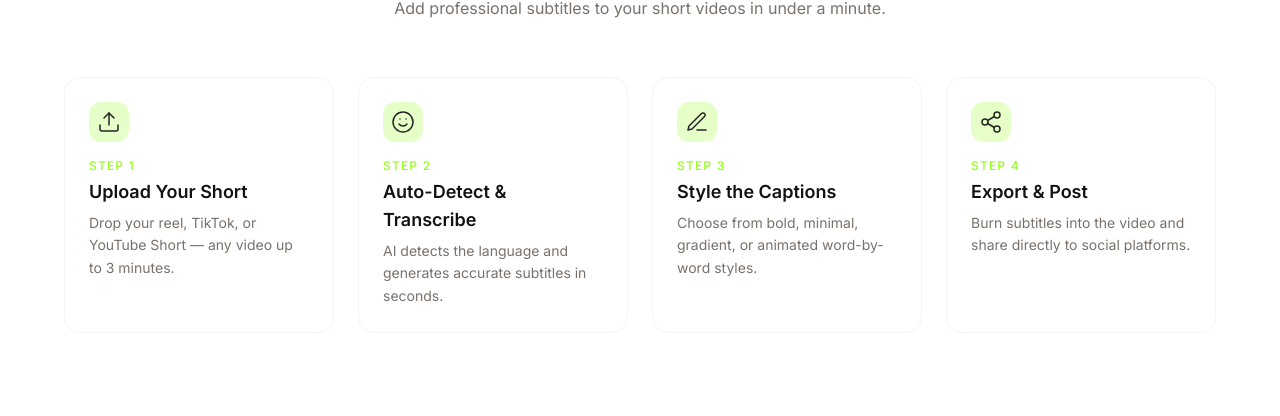
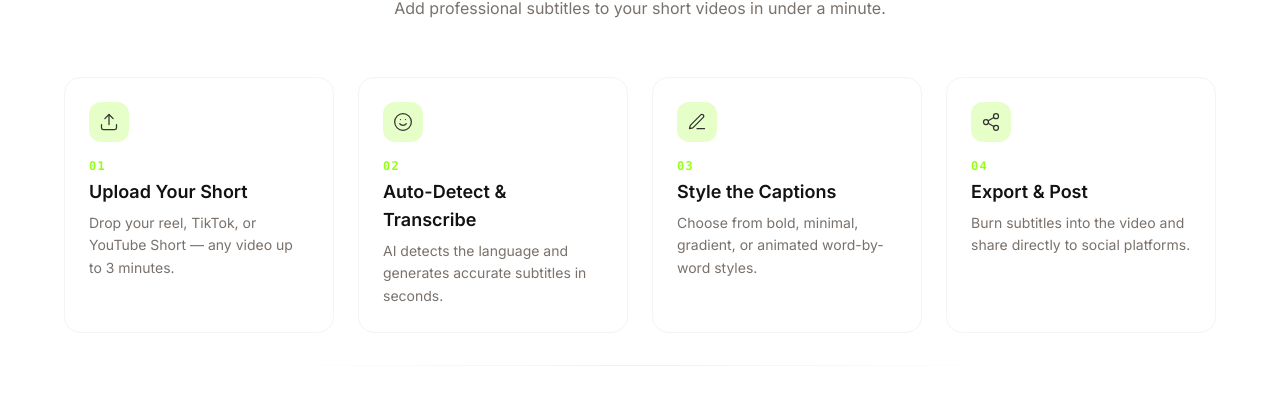
Before and after one commit to g0dmax55/saas, a Next.js app in the folder frontend/: page / in a window 1280 px wide. Shown: the part 360-776 px from the top of the page. Built offline with nearby package versions, Linux system fonts and the light colour scheme.

Commit message:
feat: add Framer Motion scroll animations to How It Works section
- Steps stagger fade+slide up on scroll using useInView
- Heading animates in first, then 4 step cards cascade with 0.12s delay
- Hover lift effect (y: -4px) with gradient glow overlay
- Connecting gradient line below steps on desktop

```diff
--- a/frontend/src/components/how-it-works.tsx
+++ b/frontend/src/components/how-it-works.tsx
@@ -1,12 +1,16 @@
 "use client";
+
+import { useRef } from "react";
+import { motion, useInView } from "framer-motion";
 
 const STEPS = [
   {
-    number: 1,
+    number: "01",
     title: "Upload Your Short",
-    description: "Drop your reel, TikTok, or YouTube Short — any video up to 3 minutes.",
+    description:
+      "Drop your reel, TikTok, or YouTube Short — any video up to 3 minutes.",
     icon: (
-      <svg width="24" height="24" viewBox="0 0 24 24" fill="none" stroke="currentColor" strokeWidth="1.5" strokeLinecap="round" strokeLinejoin="round">
+      <svg width="20" height="20" viewBox="0 0 24 24" fill="none" stroke="currentColor" strokeWidth="1.5" strokeLinecap="round" strokeLinejoin="round">
         <path d="M21 15v4a2 2 0 0 1-2 2H5a2 2 0 0 1-2-2v-4" />
         <polyline points="17 8 12 3 7 8" />
         <line x1="12" y1="3" x2="12" y2="15" />
@@ -14,11 +18,12 @@ const STEPS = [
     ),
   },
   {
-    number: 2,
+    number: "02",
     title: "Auto-Detect & Transcribe",
-    description: "AI detects the language and generates accurate subtitles in seconds.",
+    description:
+      "AI detects the language and generates accurate subtitles in seconds.",
     icon: (
-      <svg width="24" height="24" viewBox="0 0 24 24" fill="none" stroke="currentColor" strokeWidth="1.5" strokeLinecap="round" strokeLinejoin="round">
+      <svg width="20" height="20" viewBox="0 0 24 24" fill="none" stroke="currentColor" strokeWidth="1.5" strokeLinecap="round" strokeLinejoin="round">
         <circle cx="12" cy="12" r="10" />
         <path d="M8 14s1.5 2 4 2 4-2 4-2" />
         <line x1="9" y1="9" x2="9.01" y2="9" />
@@ -27,22 +32,24 @@ const STEPS = [
     ),
   },
   {
-    number: 3,
+    number: "03",
     title: "Style the Captions",
-    description: "Choose from bold, minimal, gradient, or animated word-by-word styles.",
+    description:
+      "Choose from bold, minimal, gradient, or animated word-by-word styles.",
     icon: (
-      <svg width="24" height="24" viewBox="0 0 24 24" fill="none" stroke="currentColor" strokeWidth="1.5" strokeLinecap="round" strokeLinejoin="round">
+      <svg width="20" height="20" viewBox="0 0 24 24" fill="none" stroke="currentColor" strokeWidth="1.5" strokeLinecap="round" strokeLinejoin="round">
         <path d="M12 20h9" />
         <path d="M16.5 3.5a2.121 2.121 0 0 1 3 3L7 19l-4 1 1-4L16.5 3.5z" />
       </svg>
     ),
   },
   {
-    number: 4,
+    number: "04",
     title: "Export & Post",
-    description: "Burn subtitles into the video and share directly to social platforms.",
+    description:
+      "Burn subtitles into the video and share directly to social platforms.",
     icon: (
-      <svg width="24" height="24" viewBox="0 0 24 24" fill="none" stroke="currentColor" strokeWidth="1.5" strokeLinecap="round" strokeLinejoin="round">
+      <svg width="20" height="20" viewBox="0 0 24 24" fill="none" stroke="currentColor" strokeWidth="1.5" strokeLinecap="round" strokeLinejoin="round">
         <circle cx="18" cy="5" r="3" />
         <circle cx="6" cy="12" r="3" />
         <circle cx="18" cy="19" r="3" />
@@ -53,29 +60,65 @@ const STEPS = [
   },
 ];
 
+const headingVariant = {
+  hidden: { opacity: 0, y: 20 },
+  visible: { opacity: 1, y: 0, transition: { duration: 0.6, ease: [0.25, 0.46, 0.45, 0.94] as const } },
+};
+
+const stepVariant = (i: number) => ({
+  hidden: { opacity: 0, y: 40, scale: 0.98 },
+  visible: {
+    opacity: 1,
+    y: 0,
+    scale: 1,
+    transition: {
+      duration: 0.55,
+      delay: 0.15 + i * 0.12,
+      ease: [0.25, 0.46, 0.45, 0.94] as [number, number, number, number],
+    },
+  },
+});
+
 export default function HowItWorks() {
+  const containerRef = useRef<HTMLDivElement>(null);
+  const inView = useInView(containerRef, { once: true, margin: "-80px" });
+
   return (
-    <section className="mb-18 md:mb-[120px] mt-12 md:mt-20">
+    <section className="mb-18 md:mb-[120px] mt-12 md:mt-20" ref={containerRef}>
       <div className="mx-auto max-w-[1200px] px-4 sm:px-6">
+        <motion.div
+          initial="hidden"
+          animate={inView ? "visible" : "hidden"}
+          variants={headingVariant}
+        >
           <h2 className="text-center text-2xl font-semibold tracking-tight text-[#121212] sm:text-3xl md:text-4xl">
             How it works
           </h2>
           <p className="mx-auto mt-3 max-w-xl text-center text-[15px] leading-relaxed text-[#79716B] md:text-base">
             Add professional subtitles to your short videos in under a minute.
           </p>
+        </motion.div>
 
         <div className="mt-10 grid grid-cols-1 gap-4 sm:grid-cols-2 md:mt-14 md:gap-6 lg:grid-cols-4">
-          {STEPS.map((step) => (
-            <div
+          {STEPS.map((step, i) => (
+            <motion.div
               key={step.number}
-              className="group relative flex flex-col items-start gap-4 rounded-2xl border border-gray-100 bg-white p-5 transition-shadow hover:shadow-md md:p-6"
+              initial="hidden"
+              animate={inView ? "visible" : "hidden"}
+              variants={stepVariant(i)}
+              whileHover={{ y: -4, transition: { duration: 0.25 } }}
+              className="group relative flex flex-col items-start gap-4 overflow-hidden rounded-2xl border border-gray-100 bg-white p-5 md:p-6"
             >
-              <div className="flex h-10 w-10 items-center justify-center rounded-xl bg-[#E6FFC8] text-[#262525]">
+              {/* Hover gradient */}
+              <div className="pointer-events-none absolute inset-x-0 -top-20 h-40 bg-gradient-to-b from-[#E6FFC8]/30 to-transparent opacity-0 transition-opacity duration-500 group-hover:opacity-100" />
+
+              <div className="relative z-10 flex h-10 w-10 items-center justify-center rounded-xl bg-[#E6FFC8] text-[#323232]">
                 {step.icon}
               </div>
-              <div>
-                <span className="mb-1 block text-xs font-medium uppercase tracking-widest text-[#96FF1A]">
-                  Step {step.number}
+
+              <div className="relative z-10">
+                <span className="mb-1 block font-mono text-xs font-semibold tracking-widest text-[#96FF1A]">
+                  {step.number}
                 </span>
                 <h3 className="text-base font-semibold text-[#121212] md:text-lg">
                   {step.title}
@@ -84,9 +127,12 @@ export default function HowItWorks() {
                   {step.description}
                 </p>
               </div>
-            </div>
+            </motion.div>
           ))}
         </div>
+
+        {/* Connecting progress line (desktop only) */}
+        <div className="mx-auto mt-8 hidden h-px max-w-3xl bg-gradient-to-r from-transparent via-[#E6FFC8] to-transparent lg:block" />
       </div>
     </section>
   );
```
Lines whose indentation alone changed are shown as unchanged.
